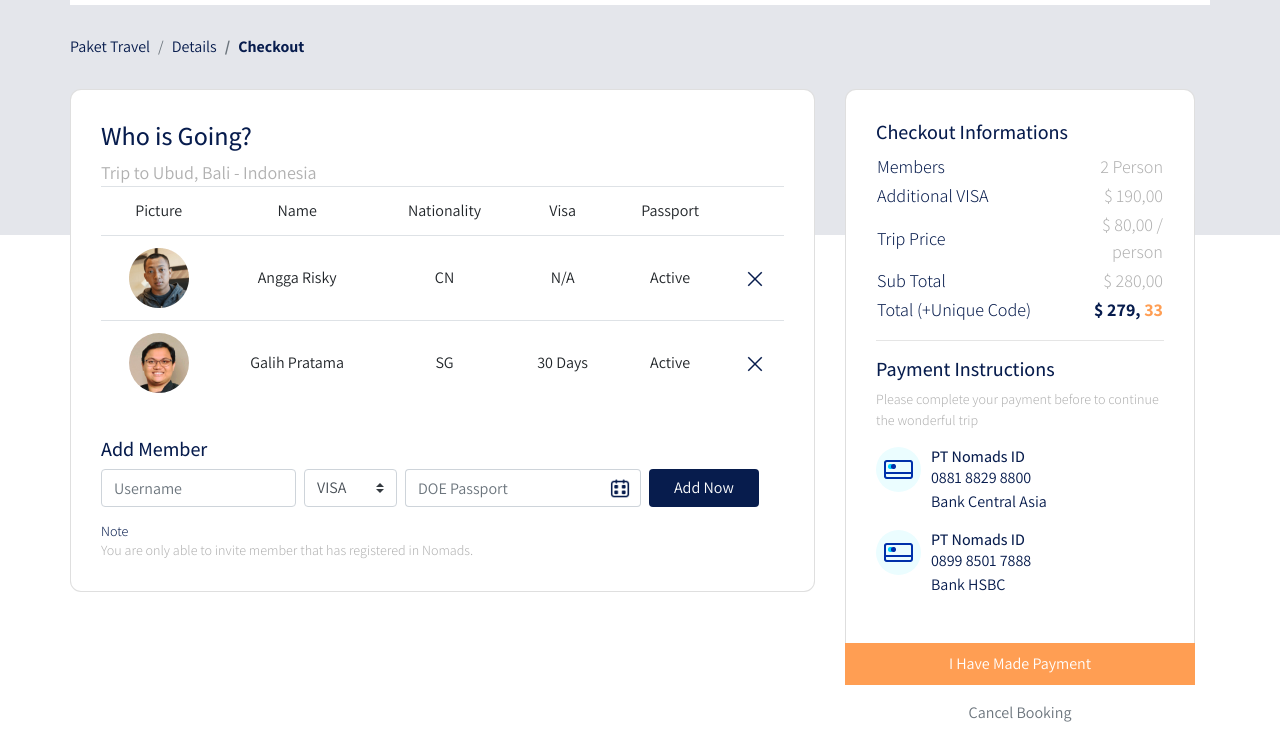
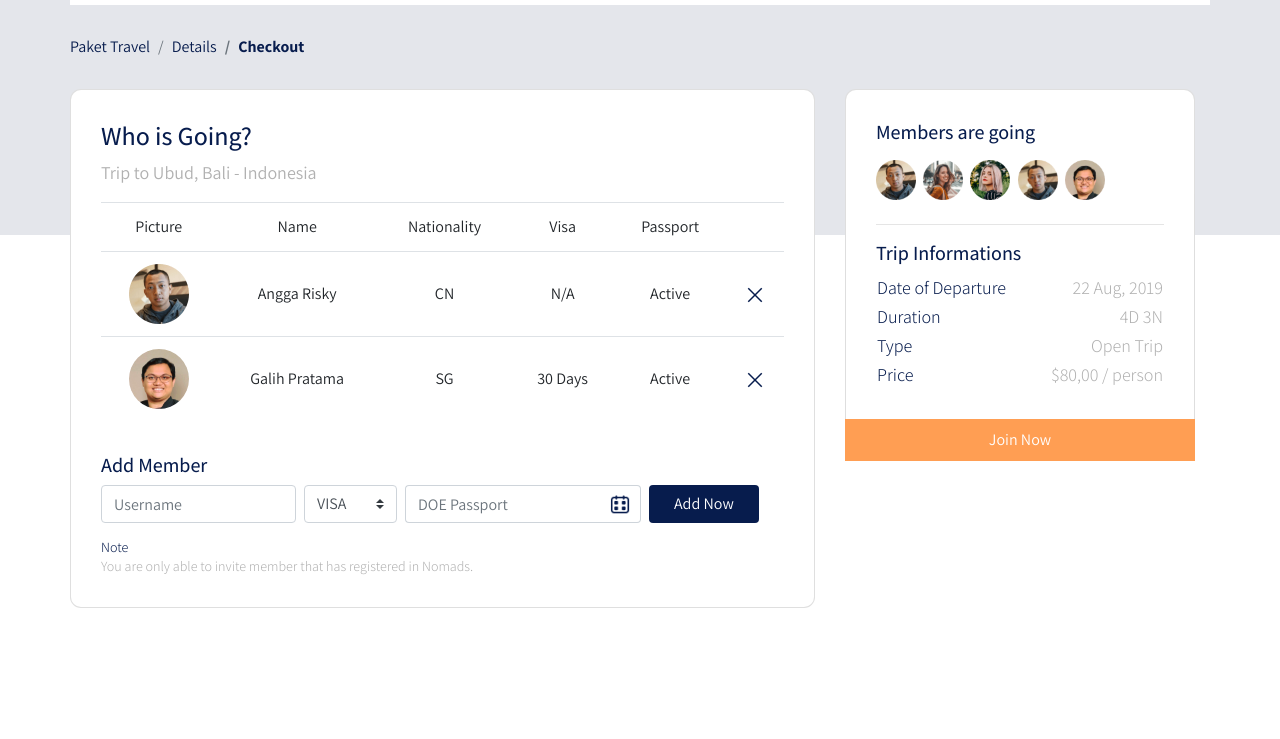
Before and after one commit to wahyungrho/nomads-template, a plain HTML site: page checkout.html in a window 1280 px wide. Shown: the part 61-800 px from the top of the page. Drawn offline with Linux system fonts and the light colour scheme; a web font is replaced by a local one.

Commit message:
add margin-top table checkout

```diff
--- a/checkout.html
+++ b/checkout.html
@@ -1,5 +1,6 @@
 <!DOCTYPE html>
 <html lang="en">
+
 <head>
   <meta charset="UTF-8" />
   <meta http-equiv="X-UA-Compatible" content="IE=edge" />
@@ -7,24 +8,20 @@
   <title>Document</title>
 
   <!-- Bootstrap -->
-    <link
-      rel="stylesheet"
-      href="frontend/libraries/bootstrap/css/bootstrap.min.css"
-    />
+  <link rel="stylesheet" href="frontend/libraries/bootstrap/css/bootstrap.min.css" />
 
   <!-- xzoom css -->
   <link rel="stylesheet" href="frontend/libraries/xzoom/dist/xzoom.min.css" />
 
   <!-- Gijgo css -->
-    <link rel="stylesheet" href="frontend/libraries/gijgo/css/gijgo.min.css" />
+  <link rel="stylesheet" href="frontend/libraries/gijgo/css/gijgo.min.css">
 
   <!-- Font google -->
   <link rel="preconnect" href="https://fonts.googleapis.com" />
   <link rel="preconnect" href="https://fonts.gstatic.com" crossorigin />
   <link
     href="https://fonts.googleapis.com/css2?family=Assistant:wght@300;400;500;600;700;800&family=Playfair+Display:ital,wght@0,400;0,500;0,600;0,700;1,400;1,500;1,600&display=swap"
-      rel="stylesheet"
-    />
+    rel="stylesheet" />
 
   <!-- Main CSS from SCSS -->
   <link rel="stylesheet" href="frontend/styles/main.css" />
@@ -36,7 +33,7 @@
     <nav class="row navbar navbar-expand-lg navbar-light bg-white">
       <div class="navbar-nav ml-auto mr-auto mr-sm-auto mr-lg-0 mr-md-auto">
         <a href="index.html" class="navbar-brand">
-            <img src="frontend/images/logo.png" alt="" />
+          <img src="frontend/images/logo.png" alt="">
         </a>
       </div>
       <ul class="navbar-nav mr-auto d-none d-lg-block">
@@ -64,7 +61,7 @@
                 <li class="breadcrumb-item">
                   <a href="#">Paket Travel</a>
                 </li>
-                  <li class="breadcrumb-item">
+                <li class="breadcrumb-item ">
                   <a href="#">Details</a>
                 </li>
                 <li class="breadcrumb-item active">
@@ -93,31 +90,31 @@
                   </thead>
                   <tbody>
                     <tr>
-                        <td>
-                          <img src="frontend/images/avatar-1.png" height="60" />
+                      <td><img src="frontend/images/avatar-1.png" height="60"></td>
+                      <td class="align-middle">
+                        Angga Risky
                       </td>
-                        <td class="align-middle">Angga Risky</td>
-                        <td class="align-middle">CN</td>
+                      <td class="align-middle">
+                        CN
+                      </td>
                       <td class="align-middle">N/A</td>
                       <td class="align-middle">Active</td>
                       <td class="align-middle">
-                          <a href=""
-                            ><img src="frontend/images/ic_remove.png" alt=""
-                          /></a>
+                        <a href=""><img src="frontend/images/ic_remove.png" alt=""></a>
                       </td>
                     </tr>
                     <tr>
-                        <td>
-                          <img src="frontend/images/avatar-5.png" height="60" />
+                      <td><img src="frontend/images/avatar-5.png" height="60"></td>
+                      <td class="align-middle">
+                        Galih Pratama
                       </td>
-                        <td class="align-middle">Galih Pratama</td>
-                        <td class="align-middle">SG</td>
+                      <td class="align-middle">
+                        SG
+                      </td>
                       <td class="align-middle">30 Days</td>
                       <td class="align-middle">Active</td>
                       <td class="align-middle">
-                          <a href=""
-                            ><img src="frontend/images/ic_remove.png" alt=""
-                          /></a>
+                        <a href=""><img src="frontend/images/ic_remove.png" alt=""></a>
                       </td>
                     </tr>
                   </tbody>
@@ -127,122 +124,58 @@
                 <h2>Add Member</h2>
                 <form action="" class="form-inline">
                   <label for="inputUsername" class="sr-only">Name</label>
-                    <input
-                      type="text"
-                      name="inputUsername"
-                      id="inputUsername"
-                      class="form-control mb-2 mr-sm-2"
-                      placeholder="Username"
-                    />
+                  <input type="text" name="inputUsername" id="inputUsername" class="form-control mb-2 mr-sm-2"
+                    placeholder="Username">
                   <label for="inputVisa" class="sr-only">Visa</label>
-                    <select
-                      name="inputVisa"
-                      id="inputVisa"
-                      class="custom-select mb-2 mr-sm-2"
-                    >
+                  <select name="inputVisa" id="inputVisa" class="custom-select mb-2 mr-sm-2">
                     <option value="VISA" selected>VISA</option>
                     <option value="30 Days">30 Days</option>
                     <option value="N/A">N/A</option>
                   </select>
-                    <label for="doePassport" class="sr-only"
-                      >DOE Paassport</label
-                    >
+                  <label for="doePassport" class="sr-only">DOE Paassport</label>
                   <div class="input-group mb-2 mr-sm-2">
-                      <input
-                        type="text"
-                        class="form-control datepicker"
-                        id="doePassport"
-                        placeholder="DOE Passport"
-                      />
+                    <input type="text" class="form-control datepicker" id="doePassport" placeholder="DOE Passport">
                   </div>
-                    <button type="submit" class="btn btn-add-now mb-2 px-4">
-                      Add Now
-                    </button>
+                  <button type="submit" class="btn btn-add-now mb-2 px-4">Add Now</button>
                 </form>
                 <h3 class="mt-2 mb-0">Note</h3>
-                  <p class="disclaimer mb-0">
-                    You are only able to invite member that has registered in
-                    Nomads.
-                  </p>
+                <p class="disclaimer mb-0">You are only able to invite member that has registered in Nomads.</p>
               </div>
             </div>
           </div>
           <div class="col-lg-4">
             <div class="card card-details card-right">
-                <h2>Checkout Informations</h2>
+              <h2>Members are going</h2>
+              <div class="members my-2">
+                <img src="frontend/images/avatar-1.png" alt="" class="member-image mr-1" />
+                <img src="frontend/images/avatar-2.png" alt="" class="member-image mr-1" />
+                <img src="frontend/images/avatar-3.png" alt="" class="member-image mr-1" />
+                <img src="frontend/images/avatar-4.png" alt="" class="member-image mr-1" />
+                <img src="frontend/images/avatar-5.png" alt="" class="member-image mr-1" />
+              </div>
+              <hr />
+              <h2>Trip Informations</h2>
               <table class="trip-informations">
                 <tr>
-                    <th width="50%">Members</th>
-                    <td width="50%" class="text-right">2 Person</td>
+                  <th width="50%">Date of Departure</th>
+                  <td width="50%" class="text-right">22 Aug, 2019</td>
                 </tr>
                 <tr>
-                    <th width="50%">Additional VISA</th>
-                    <td width="50%" class="text-right">$ 190,00</td>
+                  <th width="50%">Duration</th>
+                  <td width="50%" class="text-right">4D 3N</td>
                 </tr>
                 <tr>
-                    <th width="50%">Trip Price</th>
-                    <td width="50%" class="text-right">$ 80,00 / person</td>
+                  <th width="50%">Type</th>
+                  <td width="50%" class="text-right">Open Trip</td>
                 </tr>
                 <tr>
-                    <th width="50%">Sub Total</th>
-                    <td width="50%" class="text-right">$ 280,00</td>
-                  </tr>
-                  <tr>
-                    <th width="60%">Total (+Unique Code)</th>
-                    <td width="40%" class="text-right text-total">
-                      <span class="text-blue">$ 279,</span>
-                      <span class="text-orange">33</span>
-                    </td>
+                  <th width="50%">Price</th>
+                  <td width="50%" class="text-right">$80,00 / person</td>
                 </tr>
               </table>
-                <hr />
-                <h2>Payment Instructions</h2>
-                <p class="payment-instructions">
-                  Please complete your payment before to continue the wonderful
-                  trip
-                </p>
-                <div class="bank mt-3">
-                  <div class="bank-item pb-3">
-                    <img
-                      src="frontend/images/ic_bank.png"
-                      alt=""
-                      class="bank-image"
-                    />
-                    <div class="description">
-                      <h3>PT Nomads ID</h3>
-                      <p>
-                        0881 8829 8800
-                        <br />
-                        Bank Central Asia
-                      </p>
-                    </div>
-                    <div class="clearfix"></div>
-                  </div>
-                  <div class="bank-item pb-3">
-                    <img
-                      src="frontend/images/ic_bank.png"
-                      alt=""
-                      class="bank-image"
-                    />
-                    <div class="description">
-                      <h3>PT Nomads ID</h3>
-                      <p>
-                        0899 8501 7888
-                        <br />
-                        Bank HSBC
-                      </p>
-                    </div>
-                    <div class="clearfix"></div>
-                  </div>
-                </div>
             </div>
             <div class="join-container">
-                <a href="success.html" class="btn btn-block btn-join-now py-2"
-                  >I Have Made Payment</a
-                >
-              </div>
-              <div class="text-center mt-3">
-                <a href="details.html" class="text-muted"> Cancel Booking </a>
+              <a href="#" class="btn btn-block btn-join-now py-2">Join Now</a>
             </div>
           </div>
         </div>
@@ -296,9 +229,7 @@
       </div>
     </div>
     <div class="container-fluid">
-        <div
-          class="row border-top justify-content-center align-items-center pt-4"
-        >
+      <div class="row border-top justify-content-center align-items-center pt-4">
         <div class="col-auto text-gray-500 font-weight-light">
           2020 Copyright Nomads • All rights reserved • Made in Jakarta
         </div>
@@ -326,12 +257,13 @@
       });
     });
 
-      $(".datepicker").datepicker({
-        uiLibrary: "bootstrap4",
+    $('.datepicker').datepicker({
+      uiLibrary: 'bootstrap4',
       icons: {
-          rightIcon: '<img src="frontend/images/ic_doe.png"/>',
-        },
-      });
+        rightIcon: '<img src="frontend/images/ic_doe.png"/>'
+      }
+    })
   </script>
 </body>
+
 </html>
--- a/frontend/styles/main.scss
+++ b/frontend/styles/main.scss
@@ -334,6 +334,10 @@ header {
     color: #b1b1b1;
   }
 
+  .attendee {
+    margin-top: 16px;
+  }
+
   .trip-informations {
     th {
       font-weight: 300;
@@ -535,4 +539,5 @@ header {
     }
   }
 }
+
 // END SUCCESS PAGE
```
Also changed, not shown: frontend/styles/main.css, 1 other file. Lines whose indentation alone changed are shown as unchanged.
